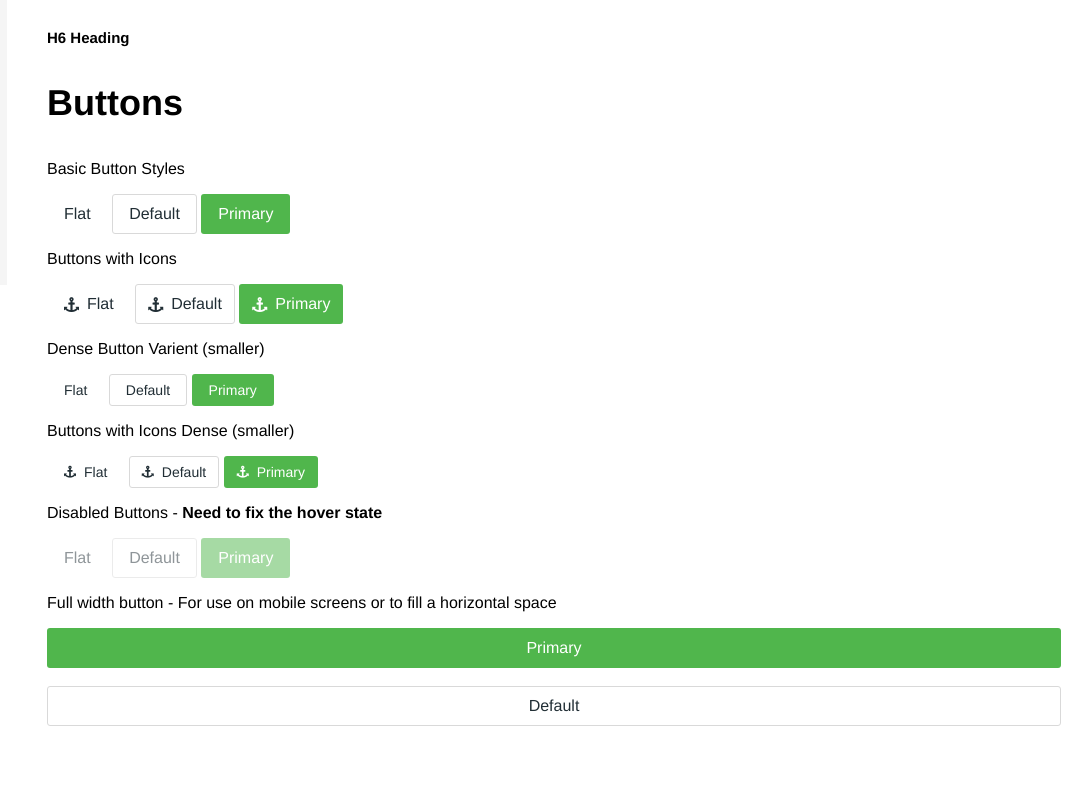
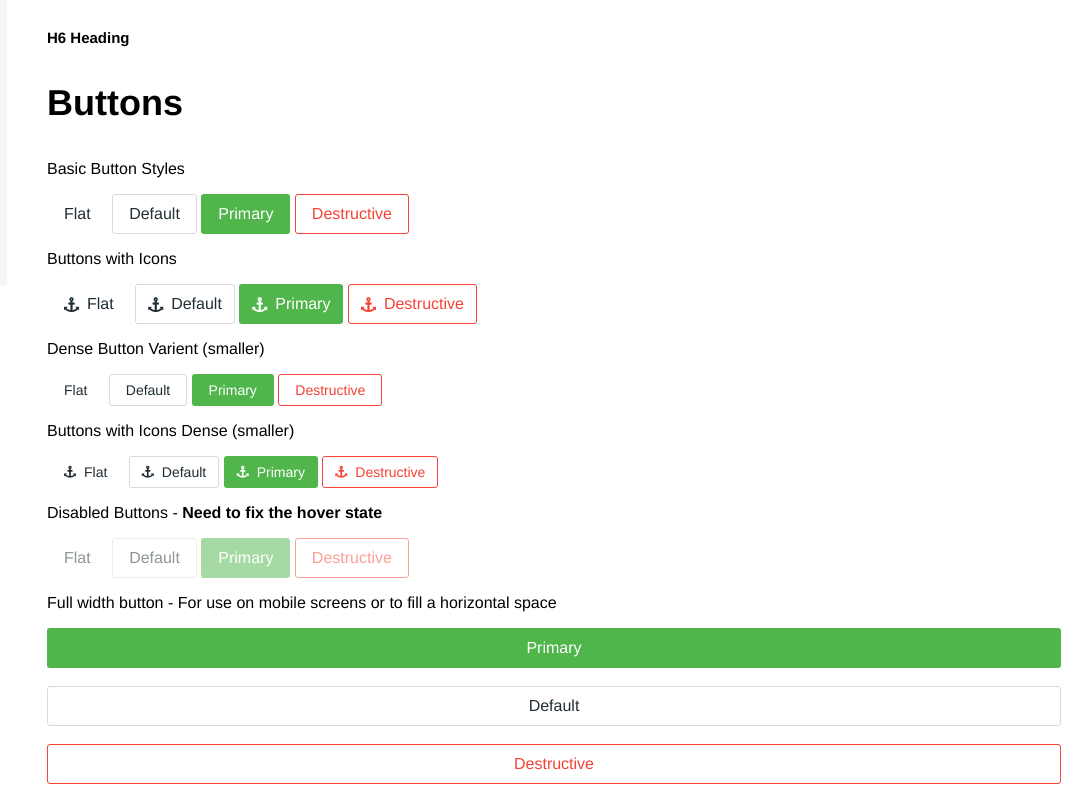
Before and after one commit to moxicdn/Moxi-Design, a website: page vitruvius-framework/public/index.html in a window 1280 px wide. Shown: the part 1315-2115 px from the top of the page, without its empty margins (203-1280 px from the left). Before the commit the page ends 2057 px from the top, so only its background shows below. Drawn offline with nearby package versions, Linux system fonts and the light colour scheme; a web font is replaced by a local one.

Commit message:
Destructive Buttons
Add destructive buttons for all variants

```diff
--- a/vitruvius-framework/public/index.html
+++ b/vitruvius-framework/public/index.html
@@ -60,48 +60,45 @@
         <div class="md-btn md-btn-flat">Flat</div>
         <div class="md-btn md-btn-default">Default</div>
         <div class="md-btn md-btn-primary">Primary</div>
+        <div class="md-btn md-btn-destructive">Destructive</div>
       </p>
       <p>Buttons with Icons</p>
       <p>
         <div class="md-btn md-btn-flat"><i class="fa fa-anchor" aria-hidden="true"></i>Flat</div>
         <div class="md-btn md-btn-default md-btn-icon"><i class="fa fa-anchor" aria-hidden="true"></i>Default</div>
         <div class="md-btn md-btn-primary md-btn-icon"><i class="fa fa-anchor" aria-hidden="true"></i>Primary</div>
+        <div class="md-btn md-btn-destructive md-btn-icon"><i class="fa fa-anchor" aria-hidden="true"></i>Destructive</div>
       </p>
       <p>Dense Button Varient (smaller)</p>
       <p>
         <div class="md-btn md-btn-flat md-btn-dense">Flat</div>
         <div class="md-btn md-btn-default md-btn-dense">Default</div>
         <div class="md-btn md-btn-primary md-btn-dense">Primary</div>
+        <div class="md-btn md-btn-destructive md-btn-dense">Destructive</div>
       </p>
       <p>Buttons with Icons Dense (smaller)</p>
       <p>
         <div class="md-btn md-btn-flat md-btn-dense"><i class="fa fa-anchor" aria-hidden="true"></i>Flat</div>
         <div class="md-btn md-btn-default md-btn-icon md-btn-dense"><i class="fa fa-anchor" aria-hidden="true"></i>Default</div>
         <div class="md-btn md-btn-primary md-btn-icon md-btn-dense"><i class="fa fa-anchor" aria-hidden="true"></i>Primary</div>
+        <div class="md-btn md-btn-destructive md-btn-icon md-btn-dense"><i class="fa fa-anchor" aria-hidden="true"></i>Destructive</div>
       </p>
       <p>Disabled Buttons - <strong>Need to fix the hover state</strong></p>
       <p>
         <div class="md-btn md-btn-flat md-btn-disabled">Flat</div>
         <div class="md-btn md-btn-default md-btn-disabled">Default</div>
         <div class="md-btn md-btn-primary md-btn-disabled">Primary</div>
+        <div class="md-btn md-btn-destructive md-btn-disabled">Destructive</div>
       </p>
       <p>Full width button - For use on mobile screens or to fill a horizontal space</p>
       <p>
         <div class="md-btn md-btn-primary md-btn-full">Primary</div>
         <br/><br/>
         <div class="md-btn md-btn-default md-btn-full">Default</div>
+        <br/><br/>
+        <div class="md-btn md-btn-destructive md-btn-full">Destructive</div>
       </p>
-<!--      <p>Outlined buttons - For use on colored backgrounds</p>
-        <div class="bg-dark">
-          <div class="md-btn md-btn-default md-btn-outline">Default</div>
-          <div class="md-btn md-btn-primary md-btn-outline">Primary</div>
-        </div>
-        <p>Outlined buttons2</p>
-          <div>
-            <div class="md-btn md-btn-default md-btn-outline">Default</div>
-            <div class="md-btn md-btn-primary md-btn-outline">Primary</div>
-          </div>
--->
+
 
     </section>
 
--- a/vitruvius-framework/scss/_variables.scss
+++ b/vitruvius-framework/scss/_variables.scss
@@ -13,6 +13,10 @@ $font-h6:                               15px !default;
 //= Brand
 $brand-primary:                         rgba(80,182,76,1.0) !default; // Moxi Green
 $brand-secondary:                       rgba(227,227,227,1.0) !default; // Grey
+
+//= Other Colors
+$color-destructive:                     rgba(244,67,54,1.0) !default // Destructive = red
+$color-destructive-hover:               rgba(244,67,54,.7) !default
 
 //= Buttons
 $btn-font-weight:                       400 !default; // Normal
--- a/vitruvius-framework/scss/components/buttons.scss
+++ b/vitruvius-framework/scss/components/buttons.scss
@@ -42,6 +42,17 @@
 
 .md-btn-primary {
   @include button-variant($btn-primary-color, $btn-primary-bg, $btn-primary-border);
+}
+
+.md-btn-destructive {
+  border-color: $color-destructive;
+  color: $color-destructive;
+}
+
+.md-btn-destructive:hover {
+  background-color: #FFF;
+  border-color: $color-destructive-hover;
+  color: $color-destructive-hover;
 }
 
 .md-btn-icon {
```
Also changed, not shown: vitruvius-framework/public/vitruvius/css/vitruvius.css.
